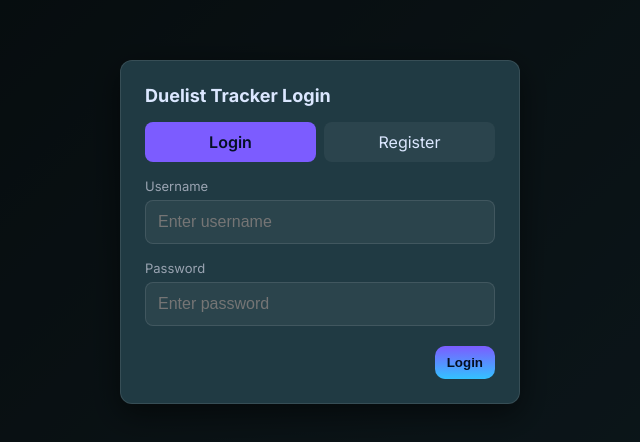
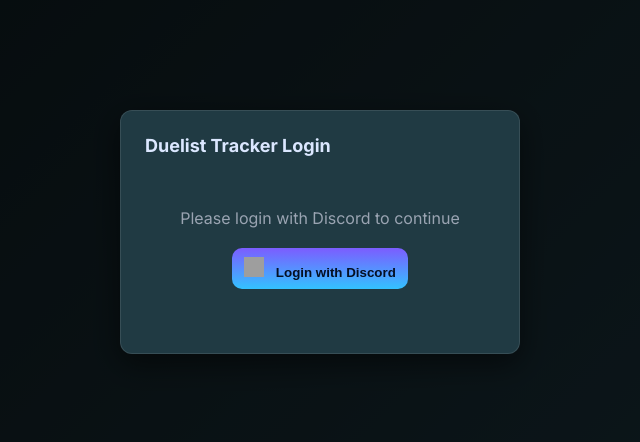
Before and after one commit to abdulrahmanxdark0307-debug/md, a website: page Public/index.html in a window 1280 px wide. Shown: the part 168-610 px from the top of the page, without its empty margins (320-960 px from the left). Drawn offline with nearby package versions, Linux system fonts and the light colour scheme; grey boxes are pictures that could not be loaded.

Commit message:
Update index.html

```diff
--- a/Public/index.html
+++ b/Public/index.html
@@ -18,42 +18,13 @@
       <h3 class="modal-title">Duelist Tracker Login</h3>
     </div>
     <div class="modal-body">
-        <div class="login-tabs">
-          <div class="login-tab active" data-tab="login">Login</div>
-          <div class="login-tab" data-tab="register">Register</div>
+      <div style="text-align: center; padding: 20px 0;">
+        <p style="margin-bottom: 20px; color: var(--muted);">Please login with Discord to continue</p>
+        <button id="discordLoginBtn" class="btn discord-btn">
+          <img src="https://assets-global.website-files.com/6257adef93867e50d84d30e2/62595384e89d1d54d704ece2_636e0a6ca814282eca7172c6_icon_clyde_white_RGB.svg" alt="Discord" style="width: 20px; height: 20px; margin-right: 8px;">
+          Login with Discord
+        </button>
       </div>
-
-        <div id="loginForm">
-          <div class="group">
-            <label class="small">Username</label>
-            <input type="text" id="loginUsername" class="modal-input" placeholder="Enter username">
-          </div>
-          <div class="group" style="margin-top:16px">
-            <label class="small">Password</label>
-            <input type="password" id="loginPassword" class="modal-input" placeholder="Enter password">
-          </div>
-        </div>
-
-        <div id="registerForm" style="display:none">
-          <div class="group">
-            <label class="small">Username</label>
-            <input type="text" id="registerUsername" class="modal-input" placeholder="Choose username">
-          </div>
-          <div class="group" style="margin-top:16px">
-            <label class="small">Password</label>
-            <input type="password" id="registerPassword" class="modal-input" placeholder="Choose password">
-          </div>
-          <div class="group" style="margin-top:16px">
-            <label class="small">Confirm Password</label>
-            <input type="password" id="registerConfirmPassword" class="modal-input" placeholder="Confirm password">
-          </div>
-        </div>
-
-        <div id="loginError" class="alert-text" style="margin-top:16px;display:none"></div>
-      </div>
-      <div class="modal-footer">
-        <button id="loginSubmitBtn" class="btn">Login</button>
-        <button id="registerSubmitBtn" class="btn" style="display:none">Register</button>
     </div>
   </div>
 </div>
```
Lines whose indentation alone changed are shown as unchanged.
